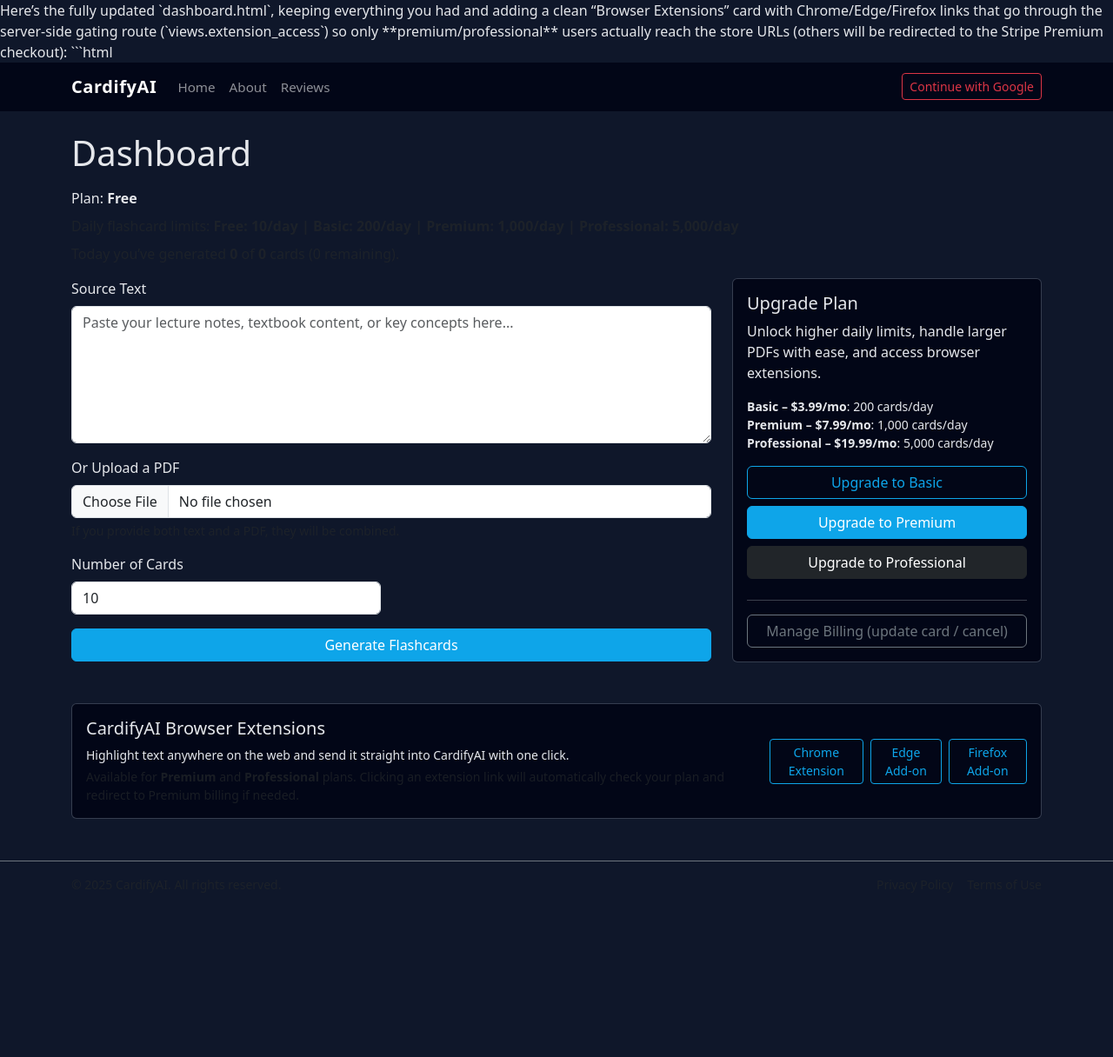
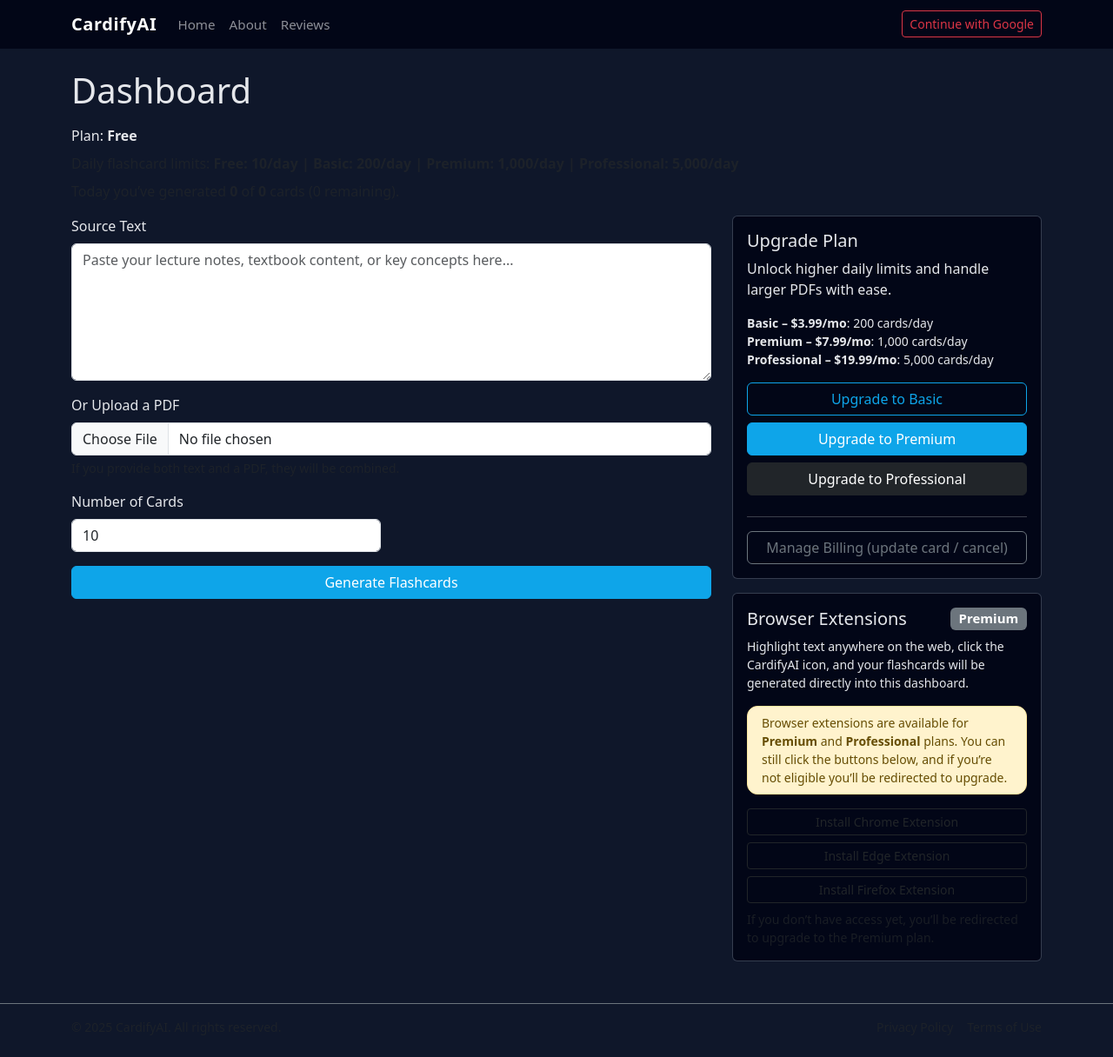
Before and after one commit to cardifyai-code/cardifyai, a Flask app: template app/templates/dashboard.html in a window 1280 px wide. Shown: the whole page at 87% size. Before the commit the page ends 1027 px from the top, so only its background shows below. Run offline with Flask 3, Linux system fonts and the light colour scheme; the template is opened without the code that fills it, so the values that code supplies are empty.

Commit message:
Fix dashboard extension links and UI

````diff
--- a/app/templates/dashboard.html
+++ b/app/templates/dashboard.html
@@ -1,6 +1,3 @@
-Here’s the fully updated `dashboard.html`, keeping everything you had and adding a clean “Browser Extensions” card with Chrome/Edge/Firefox links that go through the server-side gating route (`views.extension_access`) so only **premium/professional** users actually reach the store URLs (others will be redirected to the Stripe Premium checkout):
-
-```html
 {% extends "base.html" %}
 {% block content %}
 
@@ -41,6 +38,7 @@ Here’s the fully updated `dashboard.html`, keeping everything you had and addi
 </div>
 
 <div class="row mb-4" id="mainFormContainer">
+  <!-- LEFT: Generator form -->
   <div class="col-lg-8">
     <form id="generatorForm" method="post" enctype="multipart/form-data" class="mb-4">
 
@@ -93,13 +91,14 @@ Here’s the fully updated `dashboard.html`, keeping everything you had and addi
     </form>
   </div>
 
-  <!-- Upgrade / Billing Panel -->
+  <!-- RIGHT: Upgrade + Extensions -->
   <div class="col-lg-4">
+    <!-- Upgrade / Billing Panel -->
     <div class="card mb-3">
       <div class="card-body">
         <h5 class="card-title">Upgrade Plan</h5>
         <p class="card-text">
-          Unlock higher daily limits, handle larger PDFs with ease, and access browser extensions.
+          Unlock higher daily limits and handle larger PDFs with ease.
         </p>
 
         <ul class="list-unstyled small mb-3">
@@ -129,40 +128,57 @@ Here’s the fully updated `dashboard.html`, keeping everything you had and addi
         </a>
       </div>
     </div>
-  </div>
-</div>
 
-<!-- ========== BROWSER EXTENSIONS SECTION ========== -->
+    <!-- Browser Extensions Panel -->
+    <div class="card">
+      <div class="card-body">
+        <h5 class="card-title d-flex justify-content-between align-items-center">
+          Browser Extensions
+          {% if has_extension_access %}
+            <span class="badge bg-success">Unlocked</span>
+          {% else %}
+            <span class="badge bg-secondary">Premium</span>
+          {% endif %}
+        </h5>
 
-<div class="row mb-4">
-  <div class="col-lg-12">
-    <div class="card">
-      <div class="card-body d-flex flex-column flex-md-row justify-content-between align-items-start align-items-md-center">
-        <div class="mb-3 mb-md-0">
-          <h5 class="card-title mb-2">CardifyAI Browser Extensions</h5>
-          <p class="card-text small mb-1">
-            Highlight text anywhere on the web and send it straight into CardifyAI with one click.
-          </p>
-          <p class="card-text small text-muted mb-0">
-            Available for <strong>Premium</strong> and <strong>Professional</strong> plans.
-            Clicking an extension link will automatically check your plan and redirect to Premium billing if needed.
-          </p>
-        </div>
-        <div class="d-flex flex-column flex-md-row gap-2">
-          <!-- These go through views.extension_access, which enforces Premium/Professional -->
-          <a href="{{ url_for('views.extension_access', target='chrome') }}"
-             class="btn btn-outline-primary btn-sm">
-            Chrome Extension
+        <p class="card-text small mb-3">
+          Highlight text anywhere on the web, click the CardifyAI icon, and your
+          flashcards will be generated directly into this dashboard.
+        </p>
+
+        {% if not has_extension_access %}
+          <div class="alert alert-warning py-2 small">
+            Browser extensions are available for
+            <strong>Premium</strong> and <strong>Professional</strong> plans.
+            You can still click the buttons below, and if you’re not eligible
+            you’ll be redirected to upgrade.
+          </div>
+        {% endif %}
+
+        <div class="d-grid gap-2">
+          <!-- Chrome -->
+          <a href="{{ url_for('views.extension_chrome') }}"
+             class="btn btn-outline-dark btn-sm">
+            Install Chrome Extension
           </a>
-          <a href="{{ url_for('views.extension_access', target='edge') }}"
-             class="btn btn-outline-primary btn-sm">
-            Edge Add-on
+
+          <!-- Edge -->
+          <a href="{{ url_for('views.extension_edge') }}"
+             class="btn btn-outline-dark btn-sm">
+            Install Edge Extension
           </a>
-          <a href="{{ url_for('views.extension_access', target='firefox') }}"
-             class="btn btn-outline-primary btn-sm">
-            Firefox Add-on
+
+          <!-- Firefox -->
+          <a href="{{ url_for('views.extension_firefox') }}"
+             class="btn btn-outline-dark btn-sm">
+            Install Firefox Extension
           </a>
         </div>
+
+        <p class="text-muted small mt-2 mb-0">
+          If you don’t have access yet, you’ll be redirected to upgrade to
+          the Premium plan.
+        </p>
       </div>
     </div>
   </div>
@@ -202,7 +218,6 @@ Here’s the fully updated `dashboard.html`, keeping everything you had and addi
   const loadingDiv = document.getElementById("loadingContainer");
   const mainDiv = document.getElementById("mainFormContainer");
 
-  // Show loading UI
   loadingDiv.classList.remove("d-none");
   mainDiv.classList.add("d-none");
 
@@ -211,7 +226,7 @@ Here’s the fully updated `dashboard.html`, keeping everything you had and addi
       .then(r => r.json())
       .then(data => {
         if (data.status === "finished") {
-          window.location = "/dashboard";  // reload with results
+          window.location = "/dashboard";
         } else if (data.status === "failed") {
           loadingDiv.innerHTML =
             "<div class='alert alert-danger'>Flashcard generation failed. Try again.</div>";
@@ -227,11 +242,13 @@ Here’s the fully updated `dashboard.html`, keeping everything you had and addi
 
 <script>
   // UX: When form is submitted, show loading state immediately
-  document.getElementById("generatorForm").addEventListener("submit", () => {
-    document.getElementById("loadingContainer").classList.remove("d-none");
-    document.getElementById("mainFormContainer").classList.add("d-none");
-  });
+  const genForm = document.getElementById("generatorForm");
+  if (genForm) {
+    genForm.addEventListener("submit", () => {
+      document.getElementById("loadingContainer").classList.remove("d-none");
+      document.getElementById("mainFormContainer").classList.add("d-none");
+    });
+  }
 </script>
 
 {% endblock %}
-```
````
